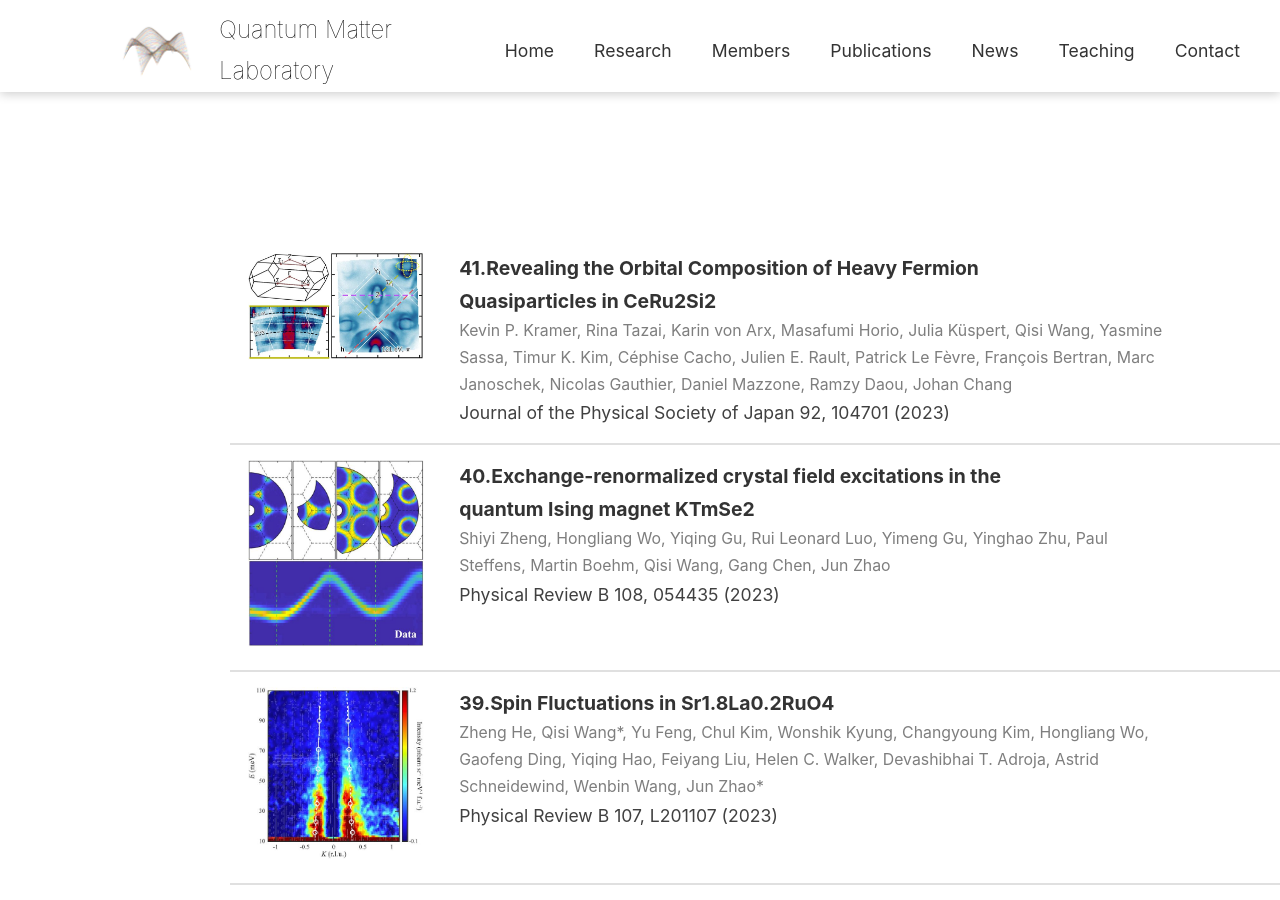
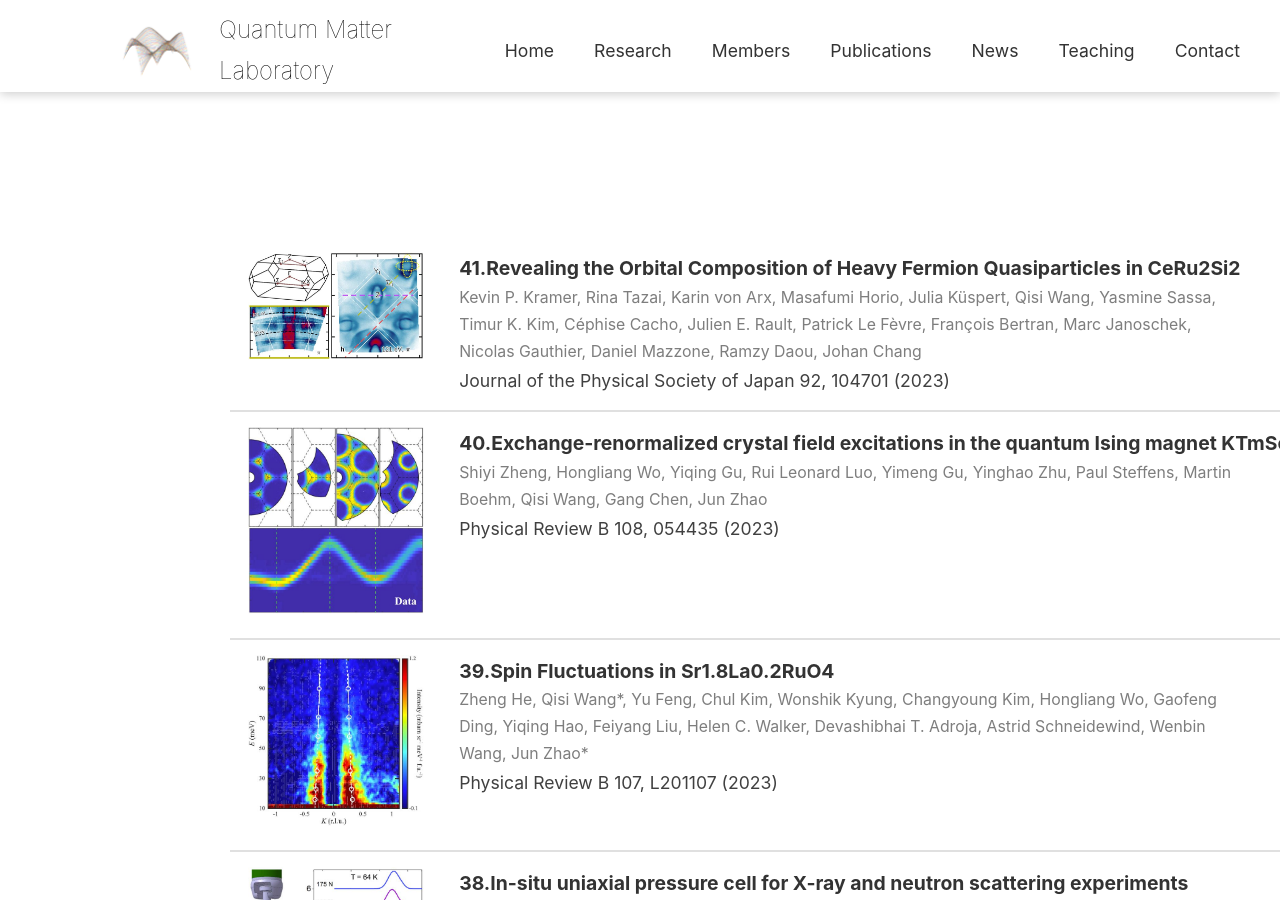
Before and after one commit to qmcuhk/qmcuhk.github.io, a Jekyll site: the page built from _pages/publications.md, in a window 1280 px wide and 900 px high, scrolled down 771 px. Built offline with Jekyll 4.4.1, drawn with Linux system fonts in a browser that asks for light colours; some web fonts are replaced.

Commit message:
change width of publication list

```diff
--- a/_sass/_style.scss
+++ b/_sass/_style.scss
@@ -166,7 +166,7 @@ body.index a{
   .title {
       font-weight: bold;
       color: #333;
-      max-width: 30em;
+      max-width: 50em;
       font-size: 1.1em;
   }
   .journal {
@@ -174,7 +174,7 @@ body.index a{
   }
   .authors {
     color: #7e7e7e;
-    width: 50em;
+    width: 55em;
     font-size:0.9em;
     max-width: 90%;
   }
```
